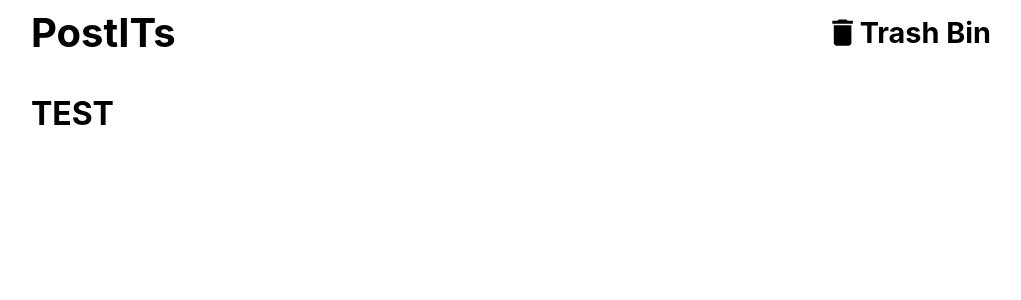
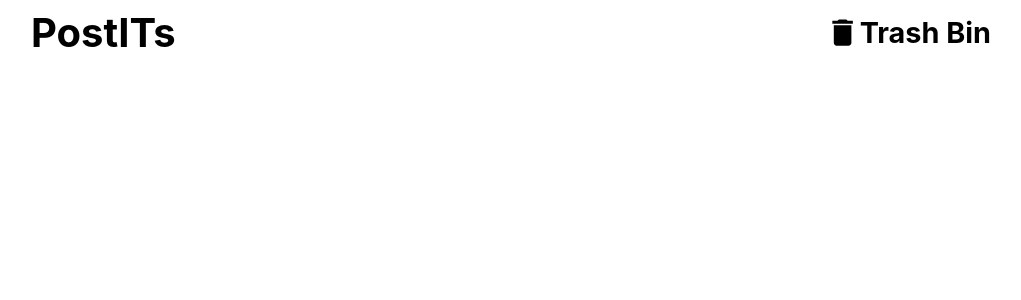
Before and after one commit to alfredoLopezpintos/aplicacion-react, a React (Create React App) app: page /TrashBin in a window 1280 px wide. Shown: the top 300 px of the page, without its empty margins (129-1150 px from the left). Built offline with nearby package versions, Linux system fonts and the light colour scheme.

Commit message:
Added first trashBin prototype

```diff
--- a/src/Redux/postITsSlice.js
+++ b/src/Redux/postITsSlice.js
@@ -27,6 +27,10 @@ const postITsSlice = createSlice({
       // eslint-disable-next-line no-param-reassign
       state.posts = [...newPosts, newPostIT];
     },
+    deleteForeverPostIT: (state, action) => {
+      // eslint-disable-next-line no-param-reassign
+      state.posts = state.posts.filter((post) => post.id !== action.payload);
+    },
     reloadPostITs: (state, action) => {
       const newPostIT = {
         id: action.payload.id,
@@ -40,6 +44,8 @@ const postITsSlice = createSlice({
   },
 });
 
-export const { addPostIT, deletePostIT, reloadPostITs } = postITsSlice.actions;
+export const {
+  addPostIT, deletePostIT, deleteForeverPostIT, reloadPostITs,
+} = postITsSlice.actions;
 
 export default postITsSlice.reducer;
--- /dev/null
+++ b/src/components/TrashBin/TrashBin.css
@@ -0,0 +1,11 @@
+.trash-note {
+    background-color: #fe8e8a;
+    margin-bottom: 10px;
+    border-radius: 10px;
+    padding: 1rem;
+    min-height: 170px;
+    display: flex;
+    flex-direction: column;
+    justify-content: space-between;
+    white-space: pre-wrap;
+}
--- a/src/components/TrashBin/index.jsx
+++ b/src/components/TrashBin/index.jsx
@@ -1,9 +1,26 @@
 import React from 'react';
+import { useDispatch, useSelector } from 'react-redux';
+import { MdDeleteForever } from 'react-icons/md';
+import { deleteForeverPostIT } from '../../Redux/postITsSlice';
+import './TrashBin.css';
 
-export default function index() {
+export const TrashBin = () => {
+  const dispatch = useDispatch();
+  const { posts } = useSelector((state) => state.postITs);
+  const result = posts.map((post) => post.deleted && (
+    <div className="trash-note" key={post.id}>
+      <span>{ post.textContent }</span>
+      <div className="note-footer">
+        <small>{ post.date }</small>
+        <MdDeleteForever onClick={() => dispatch(deleteForeverPostIT(post.id))} className="delete-icon" size="1.3em" />
+      </div>
+    </div>
+  ));
   return (
-    <div>
-      <h1>TEST</h1>
+    <div className="notes-list">
+      {result}
     </div>
   );
-}
+};
+
+export default TrashBin;
```
Also changed, not shown: src/components/TrashBin/Tabs.css (deleted).
